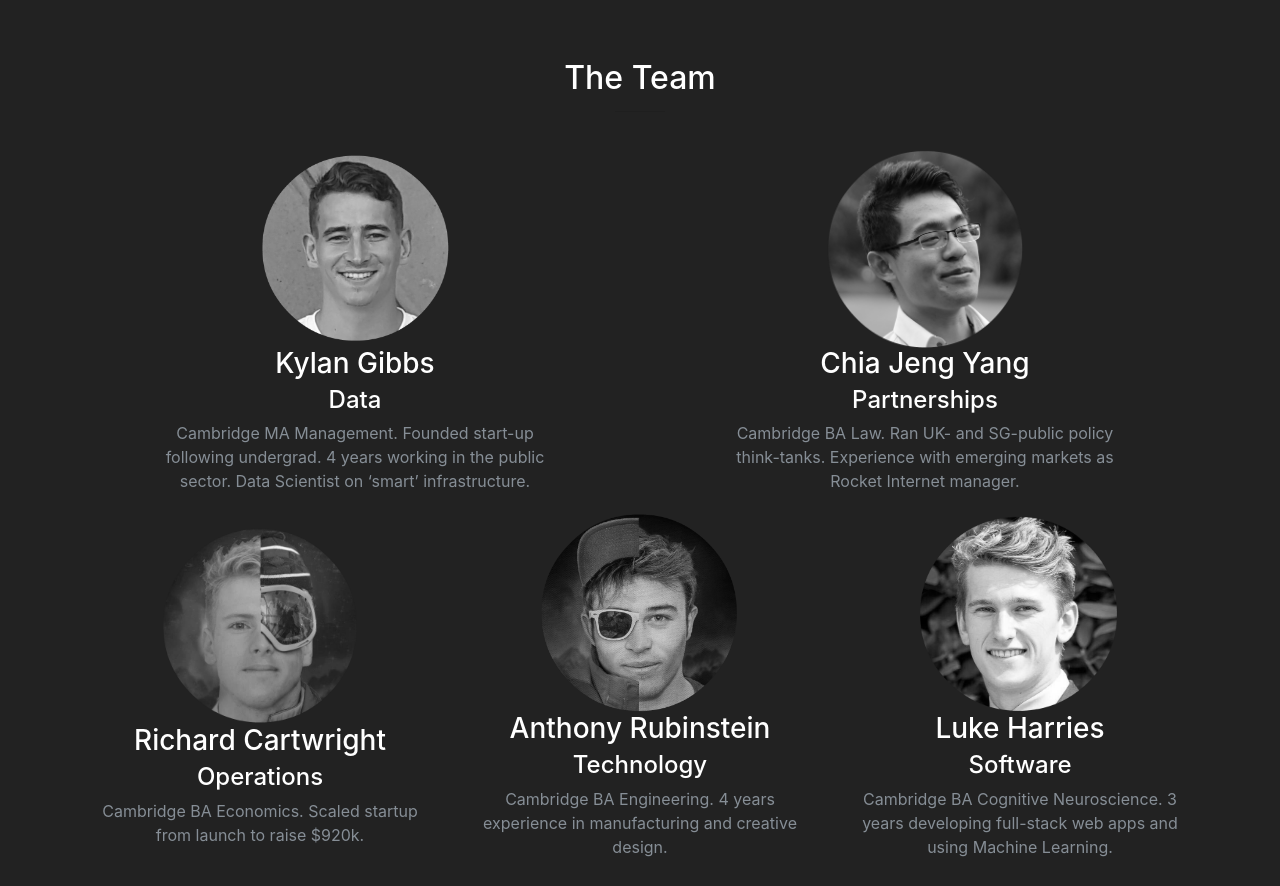
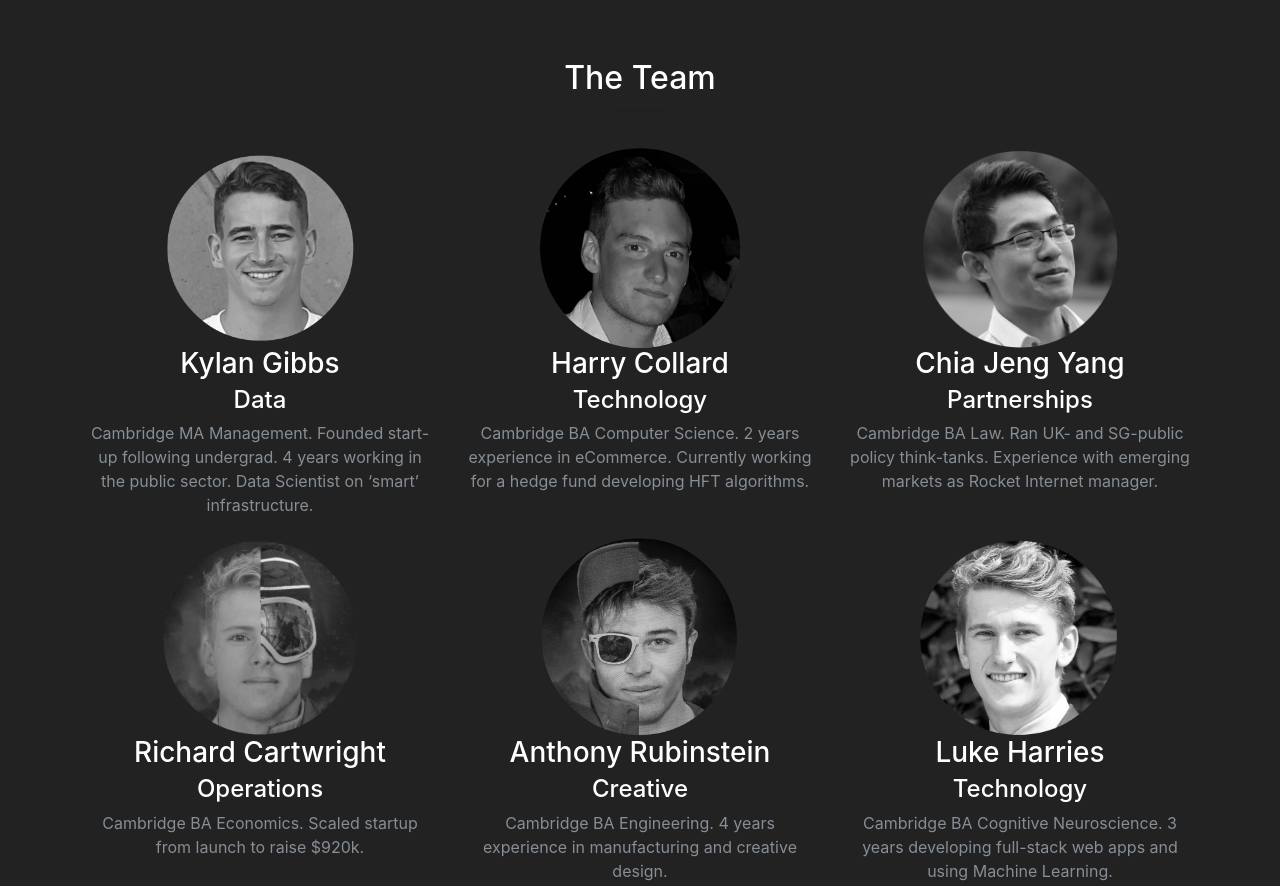
Before and after one commit to quom/flowxtech.github.io, a website with bundled scripts: page index.html in a window 1280 px wide. Shown: the part 1340-2226 px from the top of the page. Built offline with nearby package versions, Linux system fonts and the light colour scheme.

Commit message:
Add Harry, make some CSS changes

```diff
--- a/gulpfile.js
+++ b/gulpfile.js
@@ -104,7 +104,7 @@ gulp.task('default', ['sass', 'minify-css', 'minify-js', 'copy']);
 gulp.task('browserSync', function() {
   browserSync.init({
     server: {
-      baseDir: ''
+      baseDir: './'
     },
   })
 })
--- a/index.html
+++ b/index.html
@@ -57,14 +57,12 @@
 <header class="masthead particle-network-animation">
     <div class="header-content">
         <div class="header-content-inner">
-            <!--<h1 id="homeHeading">Flow X</h1>-->
-            <!--<hr>-->
             <h3>Machine learning traffic optimisation.</h3>
         </div>
     </div>
 </header>
 
-<section class="bg-primary" id="about">
+<section id="about">
     <div class="container">
         <div class="row">
             <div class="col-lg-6 col-md-12 what-we-do">
@@ -91,7 +89,7 @@
     </div>
     <div class="container">
         <div class="row">
-            <div class="col-lg-6 col-md-6 col-xs-12 text-center margin-auto">
+            <div class="col-lg-4 col-lg-auto col-md-6 col-md-auto col-xs-12 text-center margin-auto">
                 <div class="service-box">
                     <img class="headshot" src="img/image.png">
                     <h3>Kylan Gibbs</h3>
@@ -100,7 +98,15 @@
                         in the public sector. Data Scientist on ‘smart’ infrastructure.</p>
                 </div>
             </div>
-            <div class="col-lg-6 col-lg-auto col-md-6 col-md-auto col-xs-12 text-center margin-auto">
+            <div class="col-lg-4 col-lg-auto col-md-6 col-md-auto col-xs-12 text-center margin-auto">
+                <div class="service-box">
+                    <img class="headshot" src="img/image6.jpg">
+                    <h3>Harry Collard</h3>
+                    <h4>Technology</h4>
+                    <p class="text-muted">Cambridge BA Computer Science. 2 years experience in eCommerce. Currently working for a hedge fund developing HFT algorithms.</p>
+                </div>
+            </div>
+            <div class="col-lg-4 col-lg-auto col-md-6 col-md-auto col-xs-12 text-center margin-auto">
                 <div class="service-box">
                     <img class="headshot" src="img/image2.png">
                     <h3>Chia Jeng Yang</h3>
@@ -110,7 +116,7 @@
                     </p>
                 </div>
             </div>
-            <div class="col-lg-4 col-md-6 col-md-auto col-xs-12 text-center margin-auto">
+            <div class="col-lg-4 col-lg-auto col-md-6 col-md-auto col-xs-12 text-center margin-auto">
                 <div class="service-box">
                     <img class="headshot" src="img/image3.png">
                     <h3>Richard Cartwright</h3>
@@ -118,21 +124,21 @@
                     <p class="text-muted">Cambridge BA Economics. Scaled startup from launch to raise $920k.</p>
                 </div>
             </div>
-            <div class="col-lg-4 col-md-6 col-md-auto col-xs-12 text-center margin-auto">
+            <div class="col-lg-4 col-lg-auto col-md-6 col-md-auto col-xs-12 text-center margin-auto">
                 <div class="service-box">
                     <img class="headshot" src="img/image4.png">
                     <h3>Anthony Rubinstein</h3>
-                    <h4>Technology</h4>
+                    <h4>Creative</h4>
                     <p class="text-muted">Cambridge BA Engineering. 4 years experience in manufacturing and creative
                         design.
                     </p>
                 </div>
             </div>
-            <div class="col-lg-4 col-md-6 col-md-auto col-xs-12 text-center margin-auto">
+            <div class="col-lg-4 col-lg-auto col-md-6 col-md-auto col-xs-12 text-center margin-auto">
                 <div class="service-box">
                     <img class="headshot" src="img/image5.png">
                     <h3>Luke Harries</h3>
-                    <h4>Software</h4>
+                    <h4>Technology</h4>
                     <p class="text-muted">Cambridge BA Cognitive Neuroscience. 3 years developing full-stack web apps
                         and using Machine Learning.
                     </p>
--- a/scss/_bootstrap-overrides.scss
+++ b/scss/_bootstrap-overrides.scss
@@ -27,3 +27,45 @@
 .btn-xl {
   padding: 15px 30px;
 }
+
+.headshot {
+  height: 200px;
+  width: 200px;
+  clip-path: circle(50% at center);
+  -webkit-clip-path: circle(50% at center);
+  filter: grayscale(1);
+}
+
+.what-we-do {
+    height: 200px;
+}
+
+canvas {
+  height: 100%;
+}
+
+.services-container {
+  background-color: #222222;
+  color: white
+}
+
+.auto-width {
+  width: 100%;
+  height: 100%;
+}
+
+.video-container {
+    height: 250px;
+}
+
+@media (min-width: 768px) {
+    .video-container {
+        height: 400px;
+    }
+}
+
+@media (min-width: 992px) {
+    .video-container {
+        height: 300px;
+    }
+}
--- a/scss/_global.scss
+++ b/scss/_global.scss
@@ -35,6 +35,12 @@ h4,
 h5,
 h6 {
   @include sans-serif-font;
+}
+
+hr {
+  max-width: 50px;
+  border-width: 3px;
+  border-color: #40aef0;
 }
 
 p {
@@ -89,3 +95,8 @@ img::-moz-selection {
 body {
   -webkit-tap-highlight-color: $gray-darker;
 }
+
+.center-middle {
+  top: 50%;
+  position: relative;
+}
--- a/scss/_variables.scss
+++ b/scss/_variables.scss
@@ -2,7 +2,7 @@
 
 // Gray and Brand Colors for use across theme
 
-$theme-primary: #F05F40;
+$theme-primary: #222222;;
 
 $gray-base: #000 !default;
 $gray-darker: lighten($gray-base, 13.5%) !default;
```
Also changed, not shown: css/creative.css, css/creative.min.css, img/image6.jpg (added), js/creative.min.js, 1 other file.
